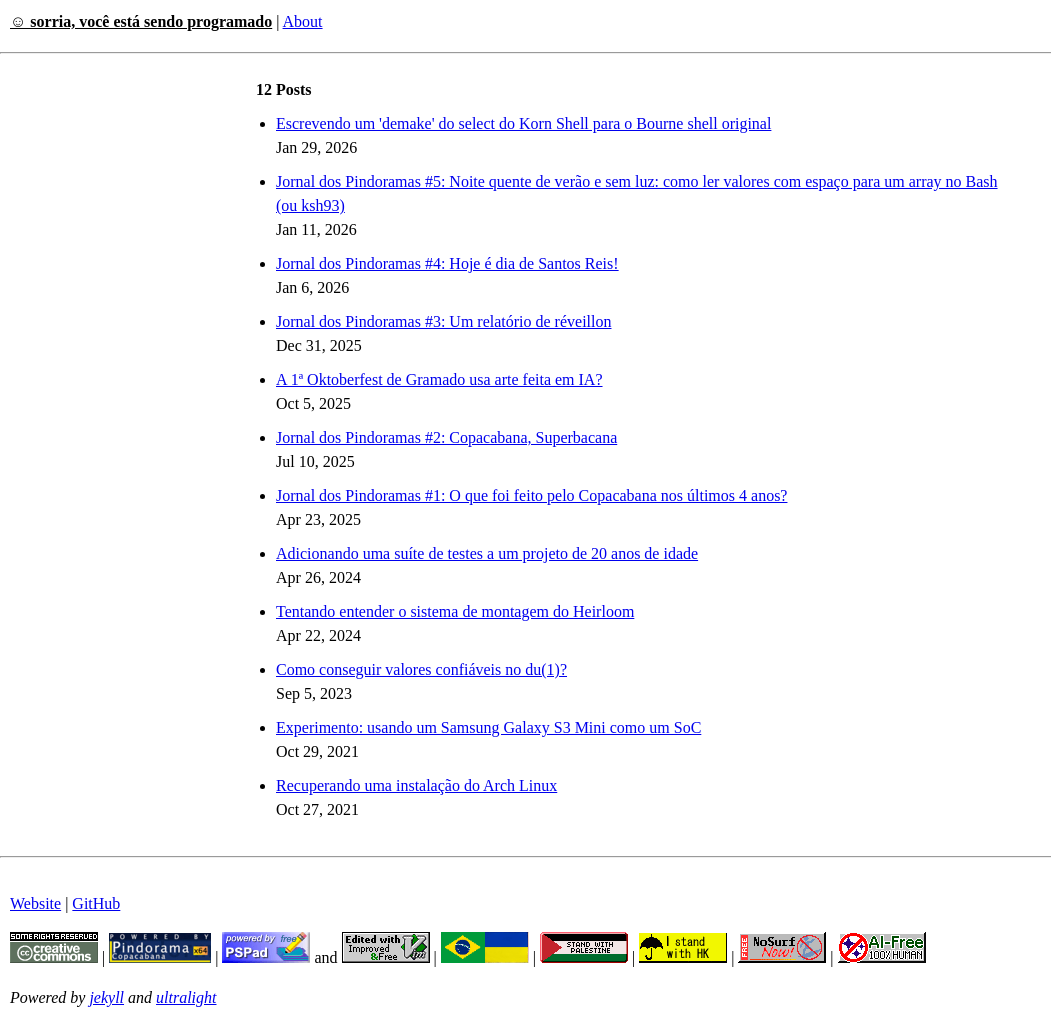
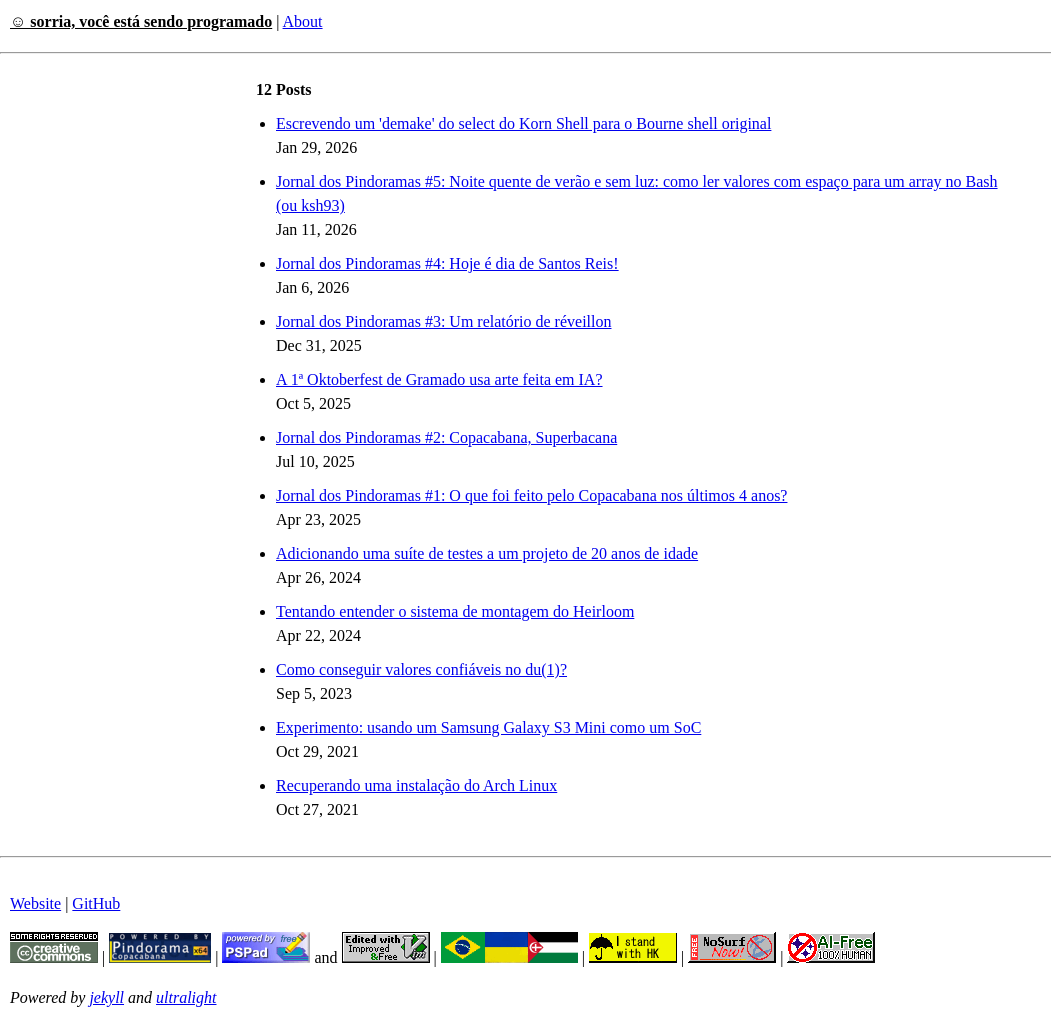
Before and after one commit to takusuman/blog, a Jekyll site: the page built from index.markdown, in a window 1280 px wide. Shown: the whole page, without its empty margins (0-1051 px from the left). Built offline with Jekyll 4.4.1, drawn with Linux system fonts in a browser that asks for light colours.

Commit message:
chore: Remoção de uma badge única para a Palestina, badge de solidariedade com a Ucrânia expandida para cobrir a Palestina.

```diff
--- a/_includes/footer.md
+++ b/_includes/footer.md
@@ -6,8 +6,7 @@
 | [![Powered by PSPad](/blog/assets/badges/pspad_3.gif)](https://www.pspad.com)
 and
  [![also Vim! The ubiquitious editor.](/blog/assets/badges/vim.vialle.love.anim.gif)](https://www.vim.org)
-| [![Support liberal democracies](/blog/assets/badges/libdem.gif)](https://www.libdems.org.uk/news/article/standing-strong-with-ukraine)
-| [![Respect the International law](/blog/assets/badges/standwithps.png)](https://en.wikipedia.org/wiki/United_Nations_Partition_Plan_for_Palestine)
+| ![Support liberal democracies](/blog/assets/badges/libdem.gif)
 | [![I fight for freedom](/blog/assets/badges/ISTANDWITHHK.PNG)](https://www.standwithhk.org/)
 | [![Stop wasting life on the net](/blog/assets/badges/NoSurf_NOW.PNG)](https://nosurf.net/)
 | [![100% human work!](/blog/assets/badges/100percenthuman.gif)](https://aspiz.uk/100percenthuman/)
```
Also changed, not shown: assets/badges/libdem.gif, assets/badges/standwithps.png (deleted).
